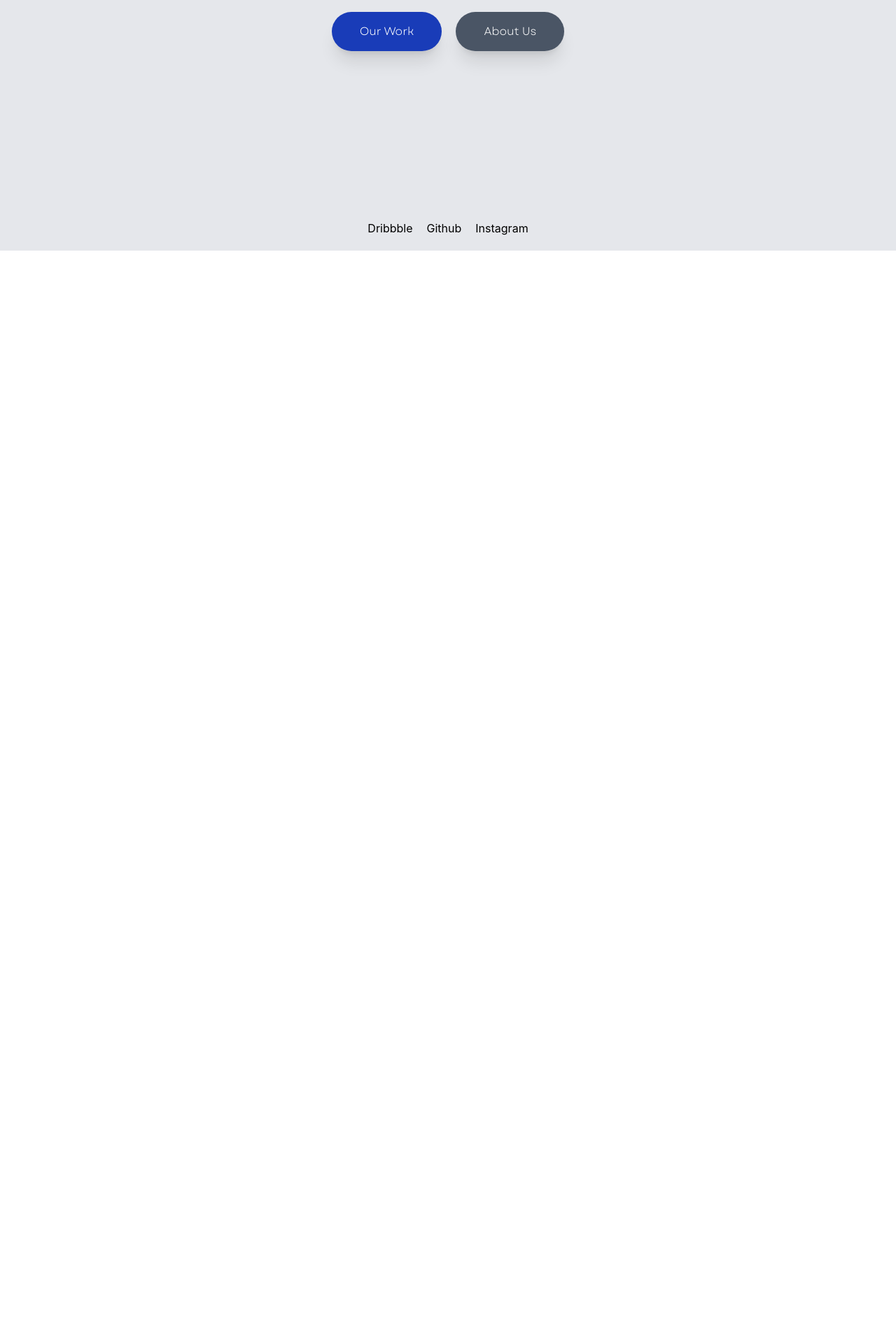
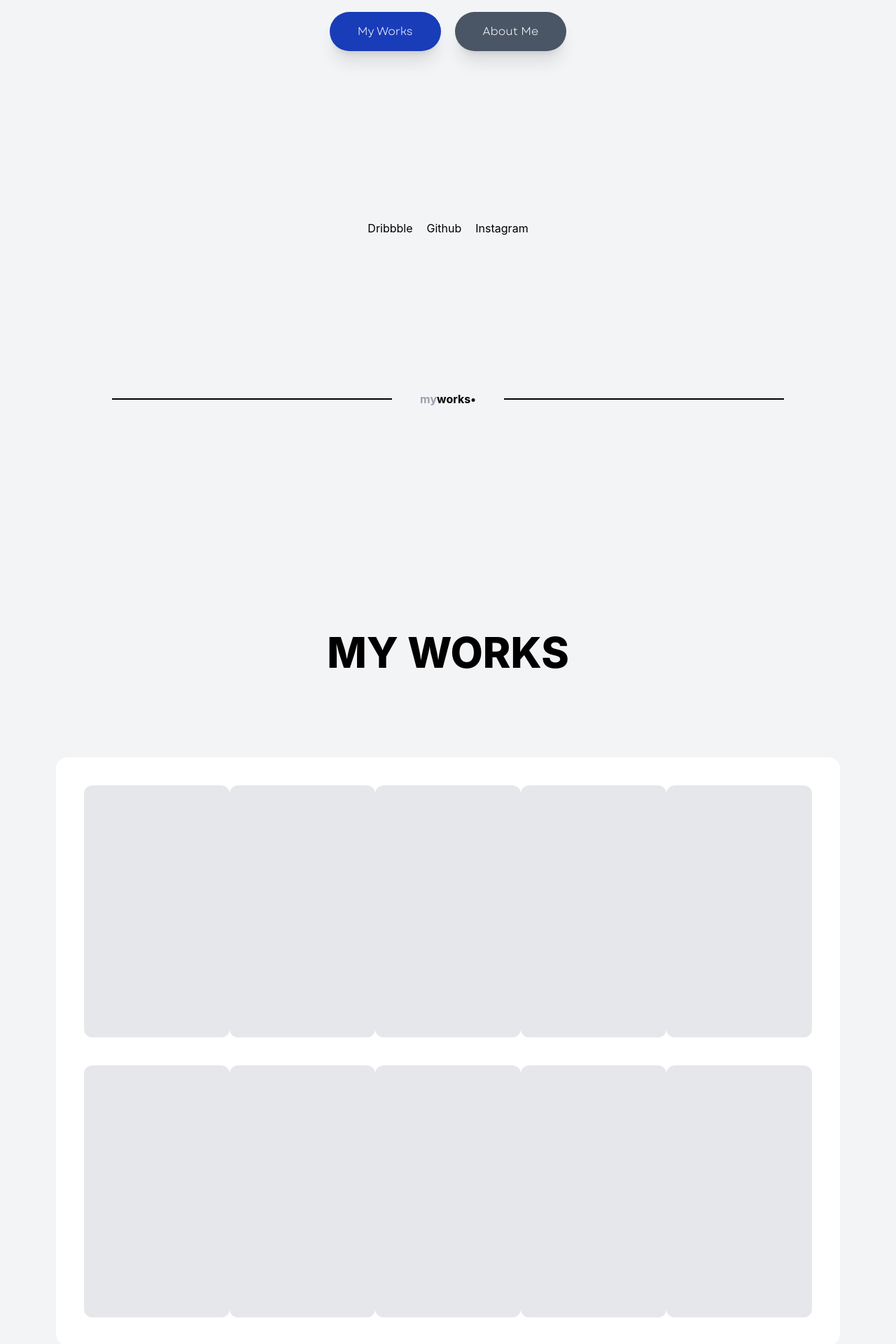
Before and after one commit to MrCel-7/hosh, a React (Vite) app: page /home in a window 1280 px wide. Shown: the part 442-2362 px from the top of the page at 70% size. Before the commit the page ends 800 px from the top, so only its background shows below. Built offline with nearby package versions, Linux system fonts and the light colour scheme.

Commit message:
Making project section

```diff
--- a/src/pages/Home.jsx
+++ b/src/pages/Home.jsx
@@ -14,7 +14,9 @@ export default function Home() {
   }, []);
 
   return (
-    <div className="w-full cursor-default bg-gray-200 h-screen flex flex-col">
+    <div className="bg-gray-100 cursor-default scroll-smooth flex flex-col gap-50">
+      {/* Home Page */}
+      <div className="w-full h-screen flex flex-col">
         {/* Head */}
         <div className="w-full flex justify-center h-fit gap-2 px-10 my-5">
           <h1 className="text-xl garet font-bold hover:text-blue-800 cursor-pointer hover:scale-105 transition-all duration-400">
@@ -33,7 +35,7 @@ export default function Home() {
 
           <div className="h-full w-full garet flex flex-col items-center justify-center">
             <div className="flex flex-col text-center">
-            <h1 className="text-4xl text-gray-500">WE WORK AS</h1>
+              <h1 className="text-4xl text-gray-500">I WORK AS</h1>
               <div className="overflow-hidden h-[90px]">
                 <ul
                   className="transition-transform duration-1000 ease-[cubic-bezier(0.22,1,0.36,1)]"
@@ -54,10 +56,10 @@ export default function Home() {
             </div>
             <div className="mt-10 flex gap-5 z-1">
               <button className="bg-blue-800 transition-all duration-300 cursor-pointer hover:bg-blue-800/80 shadow-xl px-10 py-4 rounded-full text-white border-white text-">
-              Our Work
+                My Works
               </button>
               <button className="bg-gray-600 transition-all duration-300 cursor-pointer hover:bg-gray-600/80 shadow-xl px-10 py-4 rounded-full text-white border-white text-">
-              About Us
+                About Me
               </button>
             </div>
           </div>
@@ -83,5 +85,38 @@ export default function Home() {
           </p>
         </div>
       </div>
+
+      <div className="w-full flex justify-center gap-10 items-center">
+        <div className="border border-t w-100"></div>
+        <h1 className="font-bold hover:text-blue-800 transition-all duration-400">
+          <span className="text-gray-400">my</span>
+          works•
+        </h1>
+        <div className="border border-t w-100"></div>
+      </div>
+
+      {/* Our Projects */}
+      <div className="w-full flex flex-col p-20">
+        <div className="flex w-full justify-center py-10">
+          <h1 className="text-6xl font-extrabold">MY WORKS</h1>
+        </div>
+        <div className="w-full h-full flex flex-col bg-white rounded-2xl mt-20 gap-10 p-10">
+          <div className="flex justify-around">
+            <div className="w-70 h-90 bg-gray-200 rounded-xl"></div>
+            <div className="w-70 h-90 bg-gray-200 rounded-xl"></div>
+            <div className="w-70 h-90 bg-gray-200 rounded-xl"></div>
+            <div className="w-70 h-90 bg-gray-200 rounded-xl"></div>
+            <div className="w-70 h-90 bg-gray-200 rounded-xl"></div>
+          </div>
+          <div className="flex justify-around">
+            <div className="w-70 h-90 bg-gray-200 rounded-xl"></div>
+            <div className="w-70 h-90 bg-gray-200 rounded-xl"></div>
+            <div className="w-70 h-90 bg-gray-200 rounded-xl"></div>
+            <div className="w-70 h-90 bg-gray-200 rounded-xl"></div>
+            <div className="w-70 h-90 bg-gray-200 rounded-xl"></div>
+          </div>
+        </div>
+      </div>
+    </div>
   );
 }
```
Lines whose indentation alone changed are shown as unchanged.
